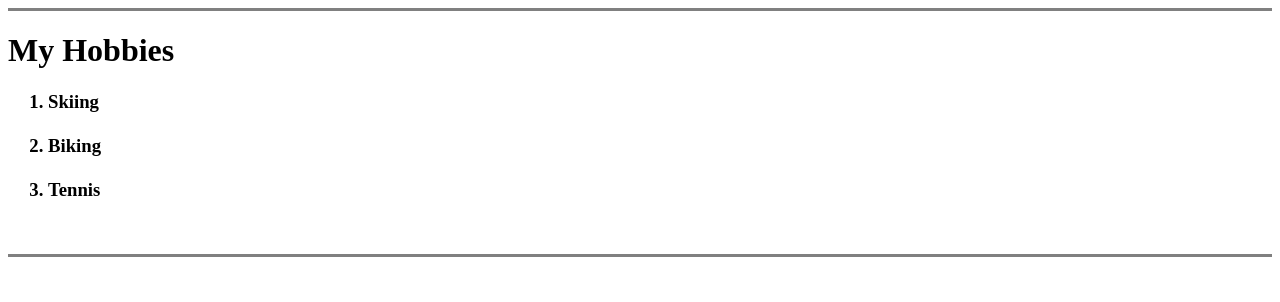
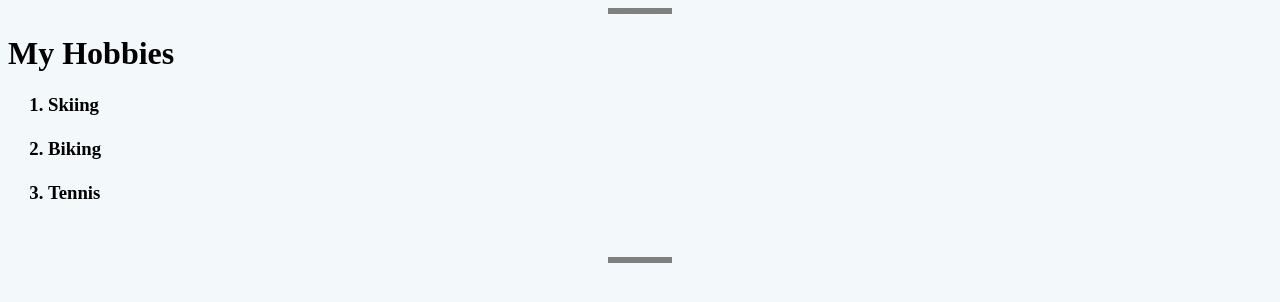
Before and after one commit to alensahinpasic/cv, a plain HTML site: page My hobbies.html in a window 1280 px wide. Drawn offline with Linux system fonts and the light colour scheme.

Commit message:
Update My hobbies.html

```diff
--- a/My hobbies.html
+++ b/My hobbies.html
@@ -4,6 +4,25 @@
 <head>
   <meta charset="utf-8">
   <title>My Hobbies</title>
+  <style media="screen">
+
+    body {
+    background-color: #f3f9fb;
+    }
+
+    hr{
+
+  border-style: none;
+  border-top-style: dotted;
+  border-color: grey;
+  border-width: 5px;
+  width: 5%
+
+
+    }
+
+  </style>
+
 </head>
 
 <body>
```
